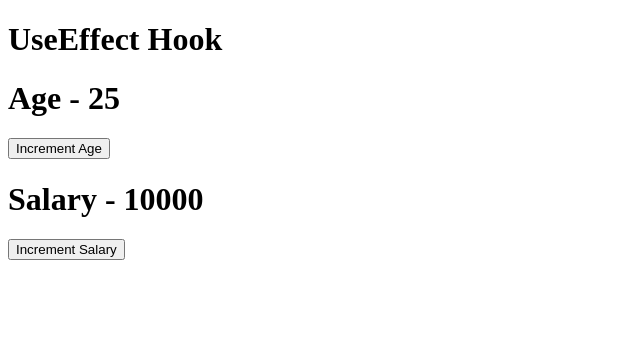
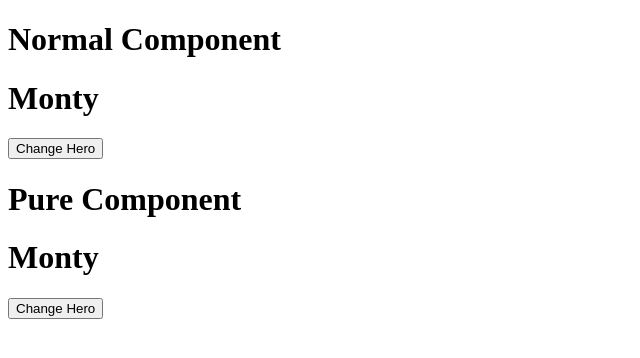
Before and after one commit to rahulsan-22/React-Tutorial-M2, a React (Vite) app: page / in a window 1280 px wide. Shown: the top 358 px of the page, without its empty margins (0-640 px from the left). Built offline with nearby package versions, Linux system fonts and the light colour scheme.

Commit message:
Pure Components

```diff
--- a/package.json
+++ b/package.json
@@ -11,6 +11,7 @@
   },
   "dependencies": {
     "@tailwindcss/vite": "^4.1.17",
+    "axios": "^1.13.2",
     "react": "^19.1.1",
     "react-dom": "^19.1.1",
     "react-hook-form": "^7.66.1",
--- a/src/App.jsx
+++ b/src/App.jsx
@@ -226,10 +226,45 @@
 
 //!01/12/2025
 //!useEffect()
-import Effect from './useEffect/Effect'
+// import Effect from './useEffect/Effect'
+
+// const App = () => {
+//   return <Effect/>
+// }
+
+// export default App
+
+//!02/12/2025
+//!Axios
+// import FetchData from './Axios/FetchData'
+
+// const App = () => {
+//   return <FetchData/>
+// }
+
+// export default App
+
+//!03/12/2025
+//!Higher Order Components(HOC)
+// import GrandFather from './HigherOrderComponents/GrandFather'
+
+// const App = () => {
+//   return <>
+//     <GrandFather/>
+//   </>
+// }
+
+// export default App
+
+//!PureComponents
+import Normal from './PureComponents/Normal'
+import Pure from './PureComponents/Pure'
 
 const App = () => {
-  return <Effect/>
+  return <>
+    <Normal/>
+    <Pure/>
+  </>
 }
 
 export default App
--- /dev/null
+++ b/src/Axios/FetchData.jsx
@@ -0,0 +1,45 @@
+//!Example 1
+import axios from "axios"
+import { useEffect, useState } from "react"
+const FetchData = () => {
+  let [productsData,setProducts]=useState([])
+  useEffect(() => {
+    let api1 = async() => {
+      let {data} = await axios.get("https://fakestoreapi.com/products")
+      setProducts(data)
+    }
+    api1()
+  }, [])
+  return (
+    <table border={1} rules="all" width="100%" cellPadding={20}>
+     <thead>
+      <tr>
+        <th>Id</th>
+        <th>Title</th>
+        <th>Category</th>
+        <th>Description</th>
+        <th>Image</th>
+        <th>Price</th>
+      </tr>
+     </thead>
+     <tbody>
+         {
+          productsData.map((ele)=>{
+            return <tr key={ele.id}>
+              <td>{ele.id}</td>
+              <td>{ele.title}</td>
+              <td>{ele.category}</td>
+              <td>{ele.description}</td>
+              <td><img src={ele.image} alt={ele.title} height="250" width="250"/></td>
+              <td>₹{ele.price}</td>
+            </tr>
+          })
+         }
+     </tbody>
+    </table>
+  )
+}
+
+export default FetchData
+
+//!Example 2
--- /dev/null
+++ b/src/HigherOrderComponents/Father.jsx
@@ -0,0 +1,14 @@
+import Hoc from './Hoc'
+import Son from './Son'
+
+const Father = ({properties}) => {
+  return <>
+     <h1>List of properties father owns</h1>
+     <ol>
+      {properties.map((ele,ind)=><li key={ind}>{ele}</li>)}
+     </ol>
+    <Son/>
+  </>
+}
+
+export default Hoc(Father)
--- /dev/null
+++ b/src/HigherOrderComponents/GrandFather.jsx
@@ -0,0 +1,9 @@
+import Father from './Father'
+
+const GrandFather = () => {
+  return <>
+    <Father/>
+  </>
+}
+
+export default GrandFather
--- /dev/null
+++ b/src/HigherOrderComponents/Hoc.jsx
@@ -0,0 +1,10 @@
+const Hoc = (Comp) => {
+  console.log(Comp)
+  return ()=>{
+    return <Comp breakfast="Masala Dosa" price={35} properties={["Car","Land","Gold","House"]}/>
+    //<Son breakfast="Masala Dosa" price={35} properties={["Car","Land","Gold","House"]}/>
+    //<Father breakfast="Masala Dosa" price={35} properties={["Car","Land","Gold","House"]}/>
+  }
+}
+
+export default Hoc
--- /dev/null
+++ b/src/HigherOrderComponents/Son.jsx
@@ -0,0 +1,9 @@
+import Hoc from "./Hoc"
+
+const Son = ({breakfast,price}) => {
+  return (
+    <div>Son eat {breakfast} which costs around ₹{price}</div>
+  )
+}
+
+export default Hoc(Son)
--- /dev/null
+++ b/src/PureComponents/Normal.jsx
@@ -0,0 +1,21 @@
+import { Component } from 'react'
+
+class Normal extends Component {
+  constructor(){
+    super()
+    this.state = {
+      hero:"Monty"
+    }
+  }
+  render() {
+    console.log("Normal Component Rendering....")
+    return (
+      <div>
+        <h1>Normal Component</h1>
+        <h1>{this.state.hero}</h1>
+        <button onClick={()=>this.setState({hero:"Pavan"})}>Change Hero</button>
+      </div>
+    )
+  }
+}
+export default Normal
--- /dev/null
+++ b/src/PureComponents/Pure.jsx
@@ -0,0 +1,22 @@
+import { PureComponent } from 'react'
+
+class Pure extends PureComponent {
+  constructor(){
+    super()
+    this.state={
+      hero:"Monty"
+    }
+  }
+  render() {
+    console.log("Pure Component Rendering....")
+    return (
+      <div>
+        <h1>Pure Component</h1>
+        <h1>{this.state.hero}</h1>
+        <button onClick={()=>this.setState({hero:"Pavan"})}>Change Hero</button>
+      </div>
+    )
+  }
+}
+
+export default Pure
```
Also changed, not shown: 1 other file (tests, documents, lock files or other folders).
